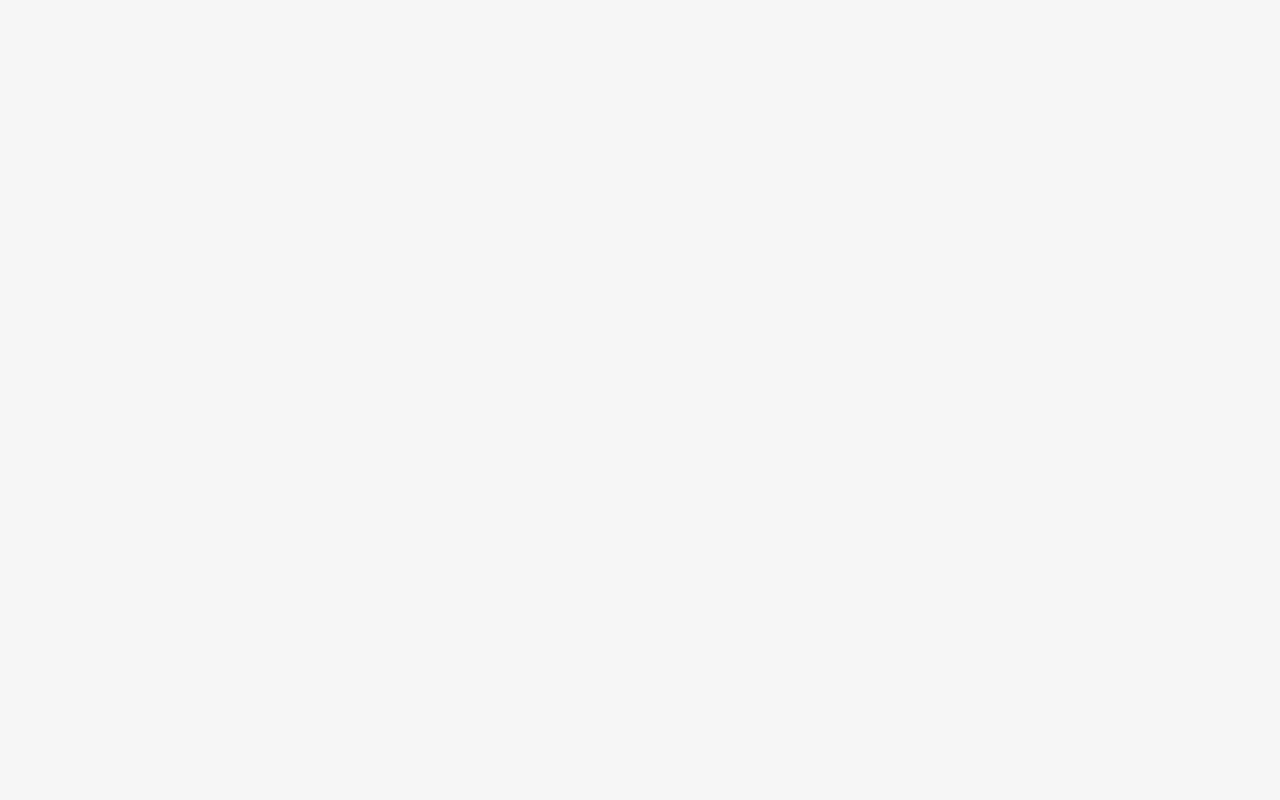
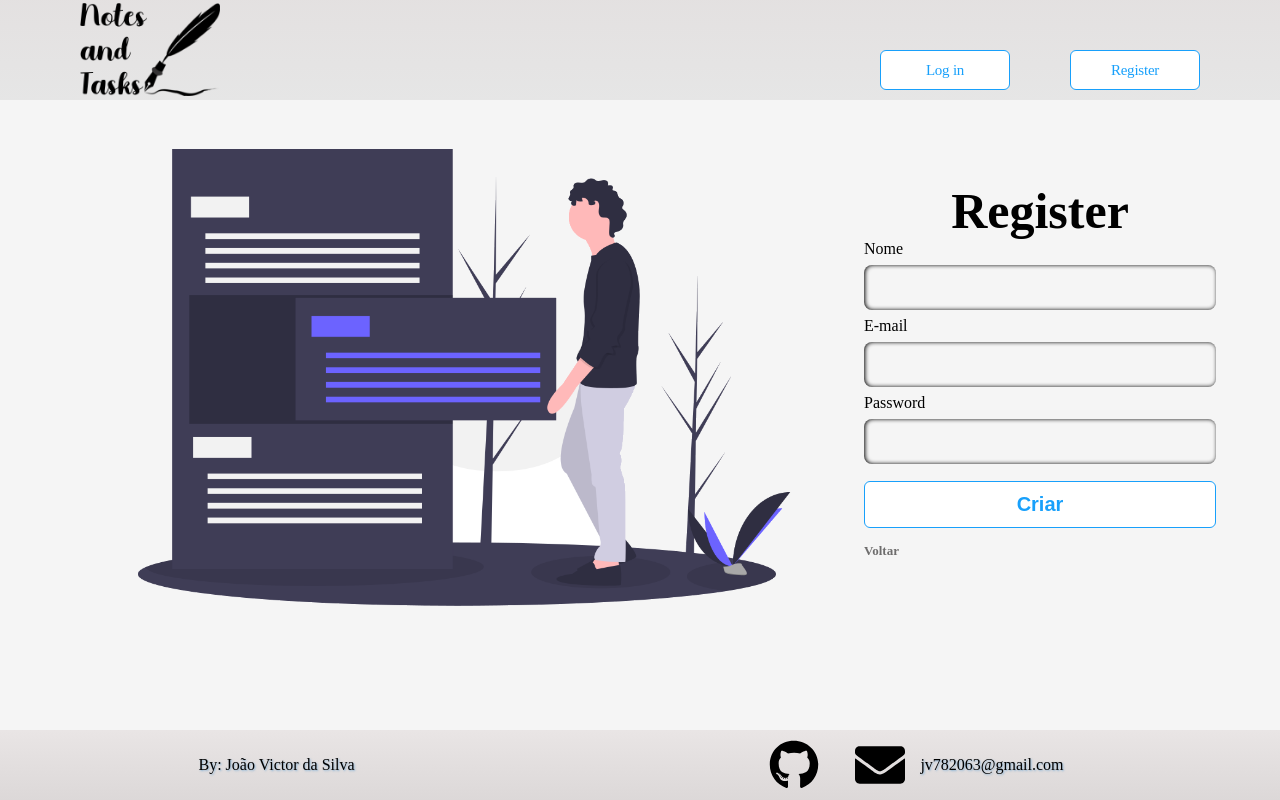
Before and after one commit to joaovds/Notes_and_Tasks-frontend, a React (Create React App) app: page /register in a window 1280 px wide. Built offline with nearby package versions, Linux system fonts and the light colour scheme; the HTML template or start-up script is replaced by a standard one.

Commit message:
page register, front

```diff
--- a/src/global.css
+++ b/src/global.css
@@ -38,3 +38,46 @@ input {
     margin: 7px 0;
     box-shadow: inset 1px 0 4px black;
 }
+
+header {
+    display: flex;
+    align-items: baseline;
+    justify-content: space-between;
+
+    height: 100px;
+    align-items: center;
+    background: linear-gradient(180deg, rgba(220, 216, 216, 0.7) 0%, rgba(218, 218, 218, 0.56) 100%);
+}
+header img.logo-header {
+    width: 140px;
+    margin-left: 80px;
+    margin-top: 3px;
+}
+header div.buttons {
+    display: flex;
+    width: auto;
+    justify-content: space-between;
+    margin-top: 40px;
+}
+header div.buttons .button {
+    display: flex;
+    width: 130px;
+    height: 40px;
+    margin-right: 60px;
+    background-color: #FFFFFF;
+    justify-content: center;
+    align-items: center;
+
+    font-weight: 500;
+    font-size: 15px;
+    line-height: 18px;
+    letter-spacing: -0.015em;
+    color: #18A0FB;
+
+    border: 1px solid #18A0FB;
+    box-sizing: border-box;
+    border-radius: 6px;
+}
+header div.buttons .register {
+    margin-right: 80px;
+}
--- a/src/pages/InitialPage/style.css
+++ b/src/pages/InitialPage/style.css
@@ -1,48 +1,5 @@
 .initial-container {
     width: 100%;
-}
-
-.initial-container header {
-    display: flex;
-    align-items: baseline;
-    justify-content: space-between;
-
-    height: 100px;
-    align-items: center;
-    background: linear-gradient(180deg, rgba(220, 216, 216, 0.7) 0%, rgba(218, 218, 218, 0.56) 100%);
-}
-.initial-container header img.logo-header {
-    width: 140px;
-    margin-left: 80px;
-    margin-top: 3px;
-}
-.initial-container header div.buttons {
-    display: flex;
-    width: auto;
-    justify-content: space-between;
-    margin-top: 40px;
-}
-.initial-container header div.buttons .button {
-    display: flex;
-    width: 130px;
-    height: 40px;
-    margin-right: 60px;
-    background-color: #FFFFFF;
-    justify-content: center;
-    align-items: center;
-
-    font-weight: 500;
-    font-size: 15px;
-    line-height: 18px;
-    letter-spacing: -0.015em;
-    color: #18A0FB;
-
-    border: 1px solid #18A0FB;
-    box-sizing: border-box;
-    border-radius: 6px;
-}
-.initial-container header div.buttons .register {
-    margin-right: 80px;
 }
 
 .initial-container section {
--- a/src/pages/Login/style.css
+++ b/src/pages/Login/style.css
@@ -1,48 +1,5 @@
 .login-container {
     width: 100%;
-}
-
-.login-container header {
-    display: flex;
-    align-items: baseline;
-    justify-content: space-between;
-
-    height: 100px;
-    align-items: center;
-    background: linear-gradient(180deg, rgba(220, 216, 216, 0.7) 0%, rgba(218, 218, 218, 0.56) 100%);
-}
-.login-container header img.logo-header {
-    width: 140px;
-    margin-left: 80px;
-    margin-top: 3px;
-}
-.login-container header div.buttons {
-    display: flex;
-    width: auto;
-    justify-content: space-between;
-    margin-top: 40px;
-}
-.login-container header div.buttons .button {
-    display: flex;
-    width: 130px;
-    height: 40px;
-    margin-right: 60px;
-    background-color: #FFFFFF;
-    justify-content: center;
-    align-items: center;
-
-    font-weight: 500;
-    font-size: 15px;
-    line-height: 18px;
-    letter-spacing: -0.015em;
-    color: #18A0FB;
-
-    border: 1px solid #18A0FB;
-    box-sizing: border-box;
-    border-radius: 6px;
-}
-.login-container header div.buttons .register {
-    margin-right: 80px;
 }
 
 .login-container section.form-login {
--- /dev/null
+++ b/src/pages/Register/index.js
@@ -0,0 +1,69 @@
+import React from 'react';
+import { Link } from 'react-router-dom';
+
+import Footer from '../FooterPages';
+import './style.css';
+
+import logoImg from '../../assets/logo.png';
+import tasksBan2 from '../../assets/undraw_tasks2.png';
+
+export default function Register() {
+    return (
+        <div className="register-container">
+            <header>
+                <div className="logo">
+                    <img src={ logoImg } alt="Logo" className="logo-header" />
+                </div>
+
+                <div className="buttons">
+                    <Link className="button login" to="/login">
+                        Log in
+                    </Link>
+                    <Link className="button register" to="/register">
+                        Register
+                    </Link>
+                </div>
+            </header>
+
+            <section>
+                <img src={ tasksBan2 } alt="tasks" className="tasksBan2" />
+                <form>
+                    <div className="title">
+                        <h1>Register</h1>
+                    </div>
+
+                    <div className="inputs">
+                        <label for="name">
+                            Nome
+                        </label>
+                        <input
+                            name="nome"
+                            type="text"
+                        />
+                        <label for="email">
+                            E-mail
+                        </label>
+                        <input
+                            name="email"
+                            type="email"
+                        />
+                        <label for="password">
+                            Password
+                        </label>
+                        <input
+                            name="password"
+                            type="password"
+                        />
+
+                        <button className="button" type="submit">Criar</button>
+                        <Link className="button createacont" to="/">
+                            Voltar
+                        </Link>
+                    </div>
+                </form>
+            </section>
+
+            <Footer />
+        </div>
+    );
+}
--- /dev/null
+++ b/src/pages/Register/style.css
@@ -0,0 +1,49 @@
+.register-container {
+    width: 100%;
+}
+
+.register-container section {
+    display: flex;
+    width: 90%;
+    margin: 0 auto;
+    align-items: center;
+    justify-content: space-evenly;
+}
+.register-container section img.tasksBan2 {
+    width: 800px;
+}
+.register-container section form {
+    display: flex;
+    font-family: cursive;
+    flex-direction: column;
+}
+.register-container section form div.title {
+    display: flex;
+    flex-direction: column;
+    width: 100%;
+    text-align: center;
+}
+.register-container section form div.title h1 {
+    font-weight: 600;
+    font-size: 50px;
+}
+.register-container section form div.inputs {
+    max-width: 500px;
+}
+.register-container section form  div.inputs button {
+    width: 100%;
+    background-color: #fff;
+    margin-top: 10px;
+}
+.register-container section form  div.inputs button:hover {
+    color: black;
+}
+.register-container section form div.inputs a.createacont {
+    color: rgb(110, 109, 109);
+    font-size: 13px;
+    border: none;
+    background: none;
+}
+.register-container section form div.inputs a.createacont:hover {
+    color: #18A0FB;
+}
--- a/src/routes.js
+++ b/src/routes.js
@@ -3,6 +3,7 @@ import { BrowserRouter, Route, Switch } from 'react-router-dom';
 
 import InitialPage from './pages/InitialPage';
 import Login from './pages/Login';
+import Register from './pages/Register';
 
 export default function Routes() {
     return (
@@ -10,6 +11,7 @@ export default function Routes() {
             <Switch>
                 <Route path="/" exact component={InitialPage} />
                 <Route path="/login" component={Login} />
+                <Route path="/register" component={Register} />
             </Switch>
         </BrowserRouter>
     );
```
Also changed, not shown: src/assets/undraw_tasks2.png (added).
